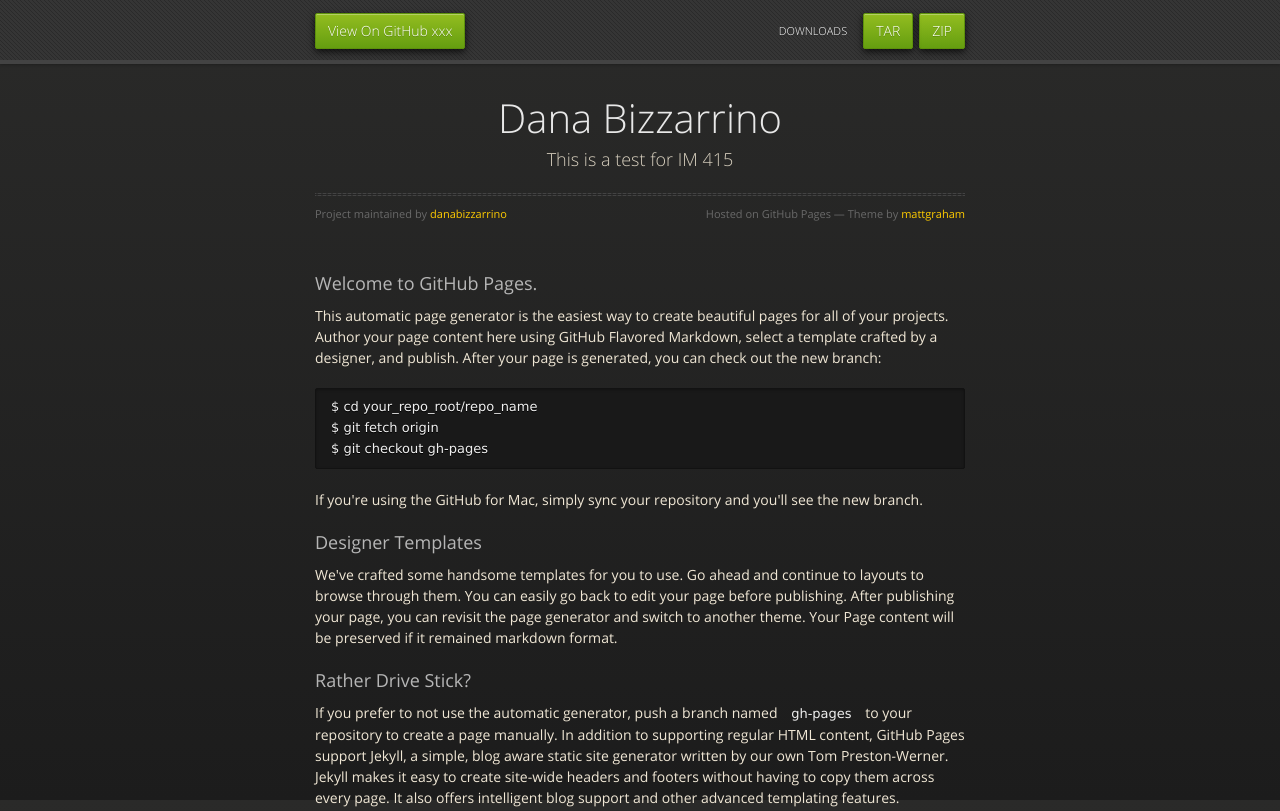
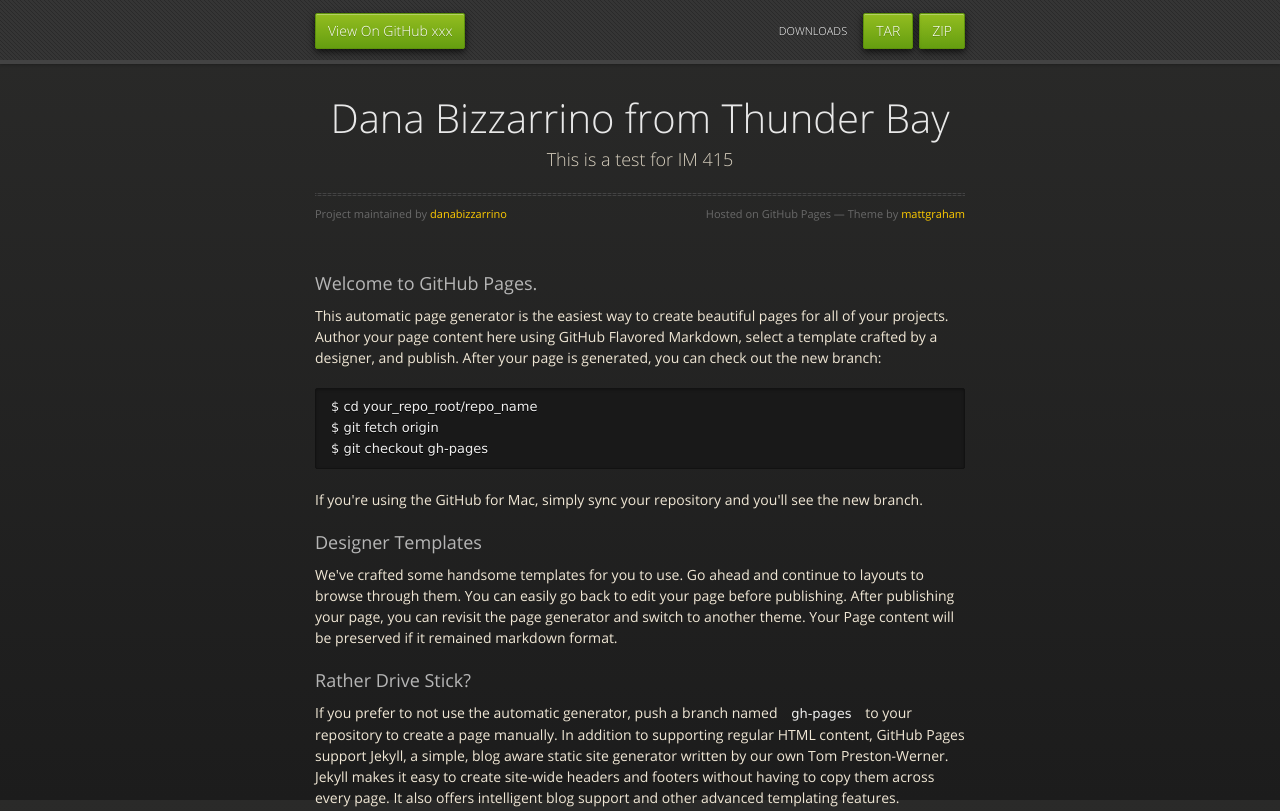
Before and after one commit to danabizzarrino/danabizzarrino, a plain HTML site: page index.html in a window 1280 px wide. Shown: the top 811 px of the page. Drawn offline with nearby package versions, Linux system fonts and the light colour scheme.

Commit message:
added text

```diff
--- a/index.html
+++ b/index.html
@@ -31,7 +31,7 @@
 
       <section>
         <div id="title">
-          <h1>Dana Bizzarrino</h1>
+          <h1>Dana Bizzarrino from Thunder Bay</h1>
           <p>This is a test for IM 415 </p>
           <hr>
           <span class="credits left">Project maintained by <a href="https://github.com/danabizzarrino">danabizzarrino</a></span>
```
